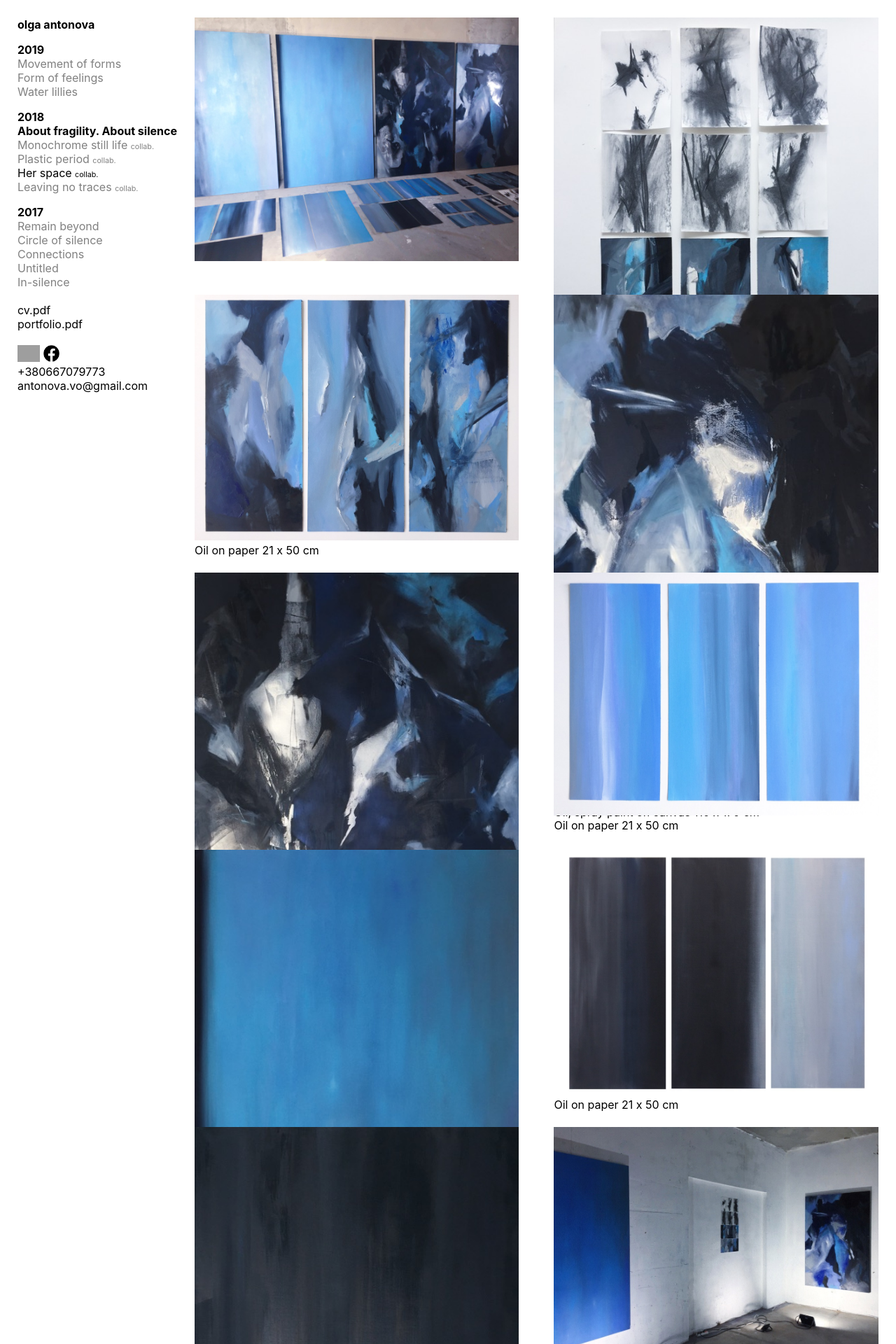
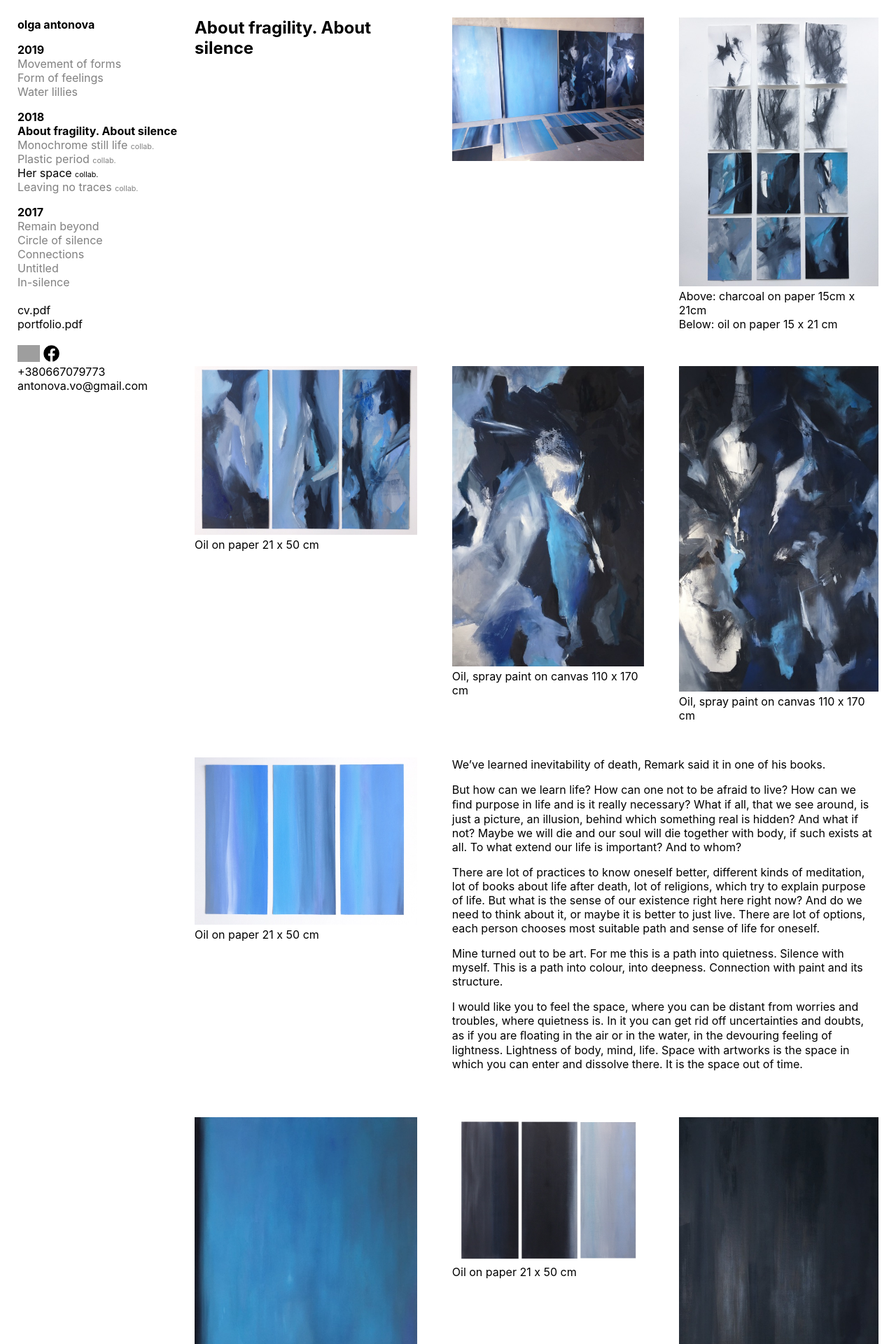
Before and after one commit to gmile/olma.github.io, a Jekyll site: the page built from about-fragility-about-silence.html, in a window 1280 px wide. Shown: the top 1920 px of the page at 70% size. Built offline with Jekyll 4.4.1, drawn with Linux system fonts in a browser that asks for light colours; grey boxes are pictures that could not be loaded.

Commit message:
Experiment with grid areas

```diff
--- a/about-fragility-about-silence.html
+++ b/about-fragility-about-silence.html
@@ -2,8 +2,58 @@
 layout: default
 ---
 
-<div class="image">
+<style>
+  .items {
+    display: grid;
+
+    gap: 50px 50px;
+    grid-area: items;
+    grid-template-areas:
+      "header big big"
+      ". big big"
+      "none text text";
+  }
+</style>
+
+<div style="grid-area: header" class="image">
+  <h2>About fragility. About silence</h2>
+</div>
+
+
+<div tyle="grid-area: big" class="image">
   <img src="/photos/fragility-silence/1.jpg">
+</div>
+
+<div style="grid-area: text" class="image">
+  <p>
+    We’ve learned inevitability of death, Remark said it in one of his books.
+  </p>
+
+  <p>
+    But how can we learn life? How can one not to be afraid to live? How can we ﬁnd purpose in life and is it really
+    necessary? What if all, that we see around, is just a picture, an illusion, behind which something real is hidden?
+    And what if not? Maybe we will die and our soul will die together with body, if such exists at all. To what extend
+    our life is important? And to whom?
+  </p>
+
+  <p>
+    There are lot of practices to know oneself better, different kinds of meditation, lot of books about life after
+    death, lot of religions, which try to explain purpose of life. But what is the sense of our existence right here
+    right now? And do we need to think about it, or maybe it is better to just live. There are lot of options, each
+    person chooses most suitable path and sense of life for oneself.
+  </p>
+
+  <p>
+    Mine turned out to be art. For me this is a path into quietness. Silence with myself. This is a path into colour,
+    into deepness. Connection with paint and its structure.
+  </p>
+
+  <p>
+    I would like you to feel the space, where you can be distant from worries and troubles, where quietness is. In it
+    you can get rid off uncertainties and doubts, as if you are ﬂoating in the air or in the water, in the devouring
+    feeling of lightness. Lightness of body, mind, life. Space with artworks is the space in which you can enter and
+    dissolve there. It is the space out of time.
+  </p>
 </div>
 
 <div class="image">
--- a/css/style.css
+++ b/css/style.css
@@ -10,8 +10,7 @@
 }
 .items {
   display: grid;
-  grid-template-columns: repeat(auto-fill, minmax(320px, 1fr));
-  grid-template-rows: repeat(auto-fill, minmax(320px, 1fr));
+
   gap: 50px 50px;
   grid-area: items;
 }
```
Also changed, not shown: her-space.html (+6 -6 lines).
